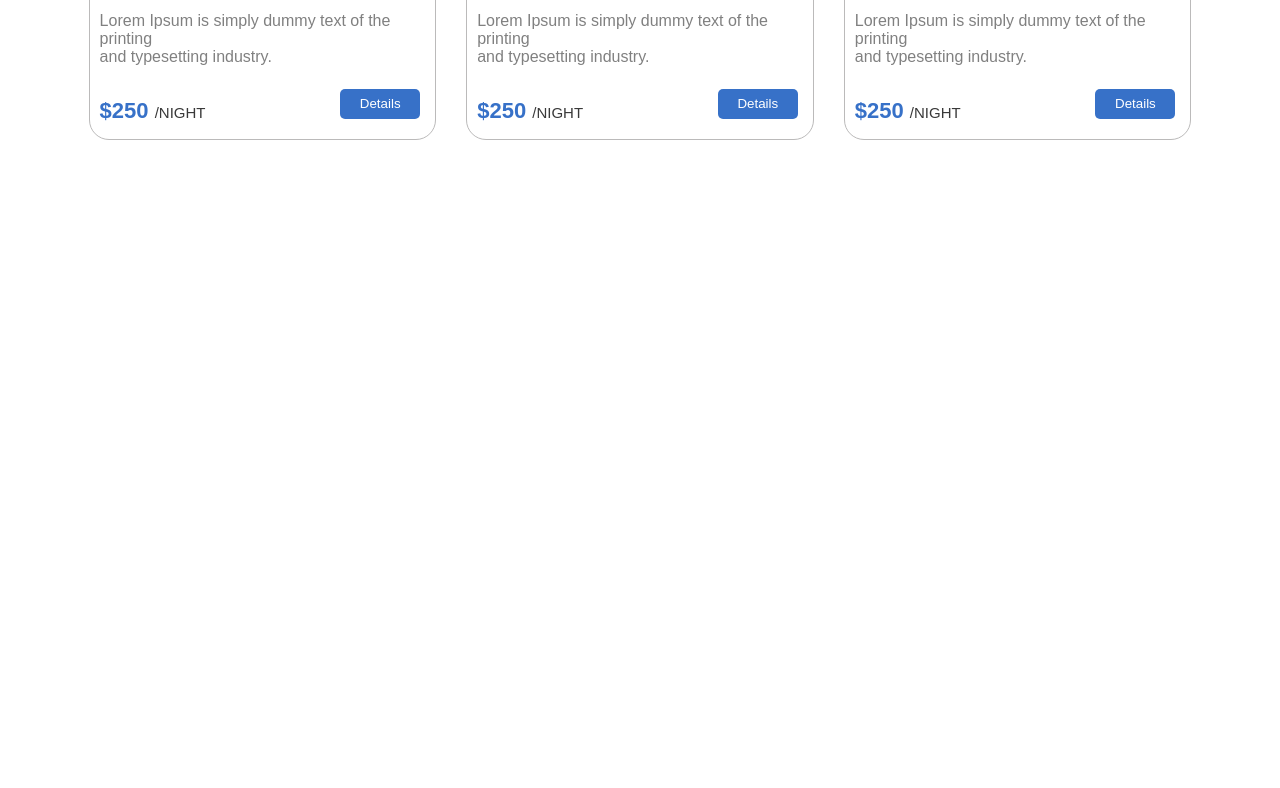
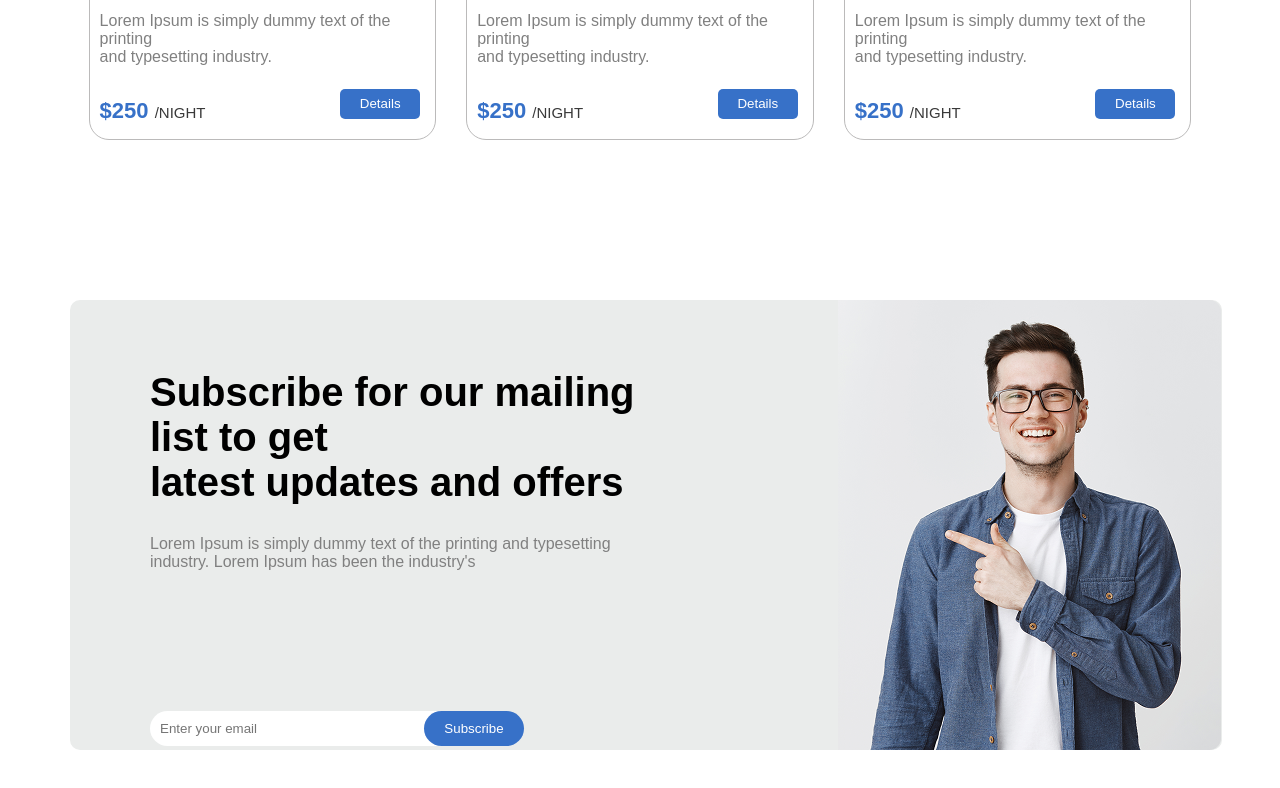
Before and after one commit to bahriddin1771-r/Project2, a plain HTML site: page index.html in a window 1280 px wide. Shown: the part 3739-4527 px from the top of the page. Drawn offline with Linux system fonts and the light colour scheme.

Commit message:
section7

```diff
--- a/index.html
+++ b/index.html
@@ -188,6 +188,19 @@
     </div>
 
 
+    <section class="s7">
+        <div class="left6">
+            <h1>Subscribe for our mailing list to get <br> latest updates and offers</h1>
+            <p>Lorem Ipsum is simply dummy text of the printing and typesetting industry. Lorem Ipsum has been the industry's </p>
+            <div class="ln4">
+                <input placeholder="Enter your email" type="email">
+                <button>Subscribe</button>
+            </div>
+        </div>
+        <img src="/img/man.png" alt="Error Network!">
+    </section>
+
+
 
 </body>
 </html>
--- a/style.css
+++ b/style.css
@@ -329,3 +329,47 @@ header {
     background-color: #3771C8;
     border-radius: 5px;
 }
+
+
+.s7 {
+    width: 90%;
+    background-color: #EAECEB;
+    display: flex;
+    justify-content: space-around;
+    gap: 200px;
+    margin-left: 70px;
+    border-radius: 10px;
+    margin-top: 160px;
+}
+.left6 h1 {
+    font-family: sans-serif;
+    font-size: 40px;
+    margin-left: 80px;
+    margin-top: 70px;
+}
+.left6 p {
+    font-family: sans-serif;
+    font-size: 16px;
+    color: grey;
+    margin-top: 30px;
+    margin-left: 80px;
+}
+.ln4 {
+    margin-left: 80px;
+    margin-top: 140px;
+}
+.ln4 input {
+    padding: 10px;
+    width: 300px;
+    border-radius: 50px;
+    border: none;
+}
+.ln4 button {
+    padding: 10px;
+    width: 100px;
+    background-color: #3771C8;
+    color: white;
+    border-radius: 50px;
+    border: none;
+    margin-left: -50px;
+}
```
Also changed, not shown: img/man.png (added).
